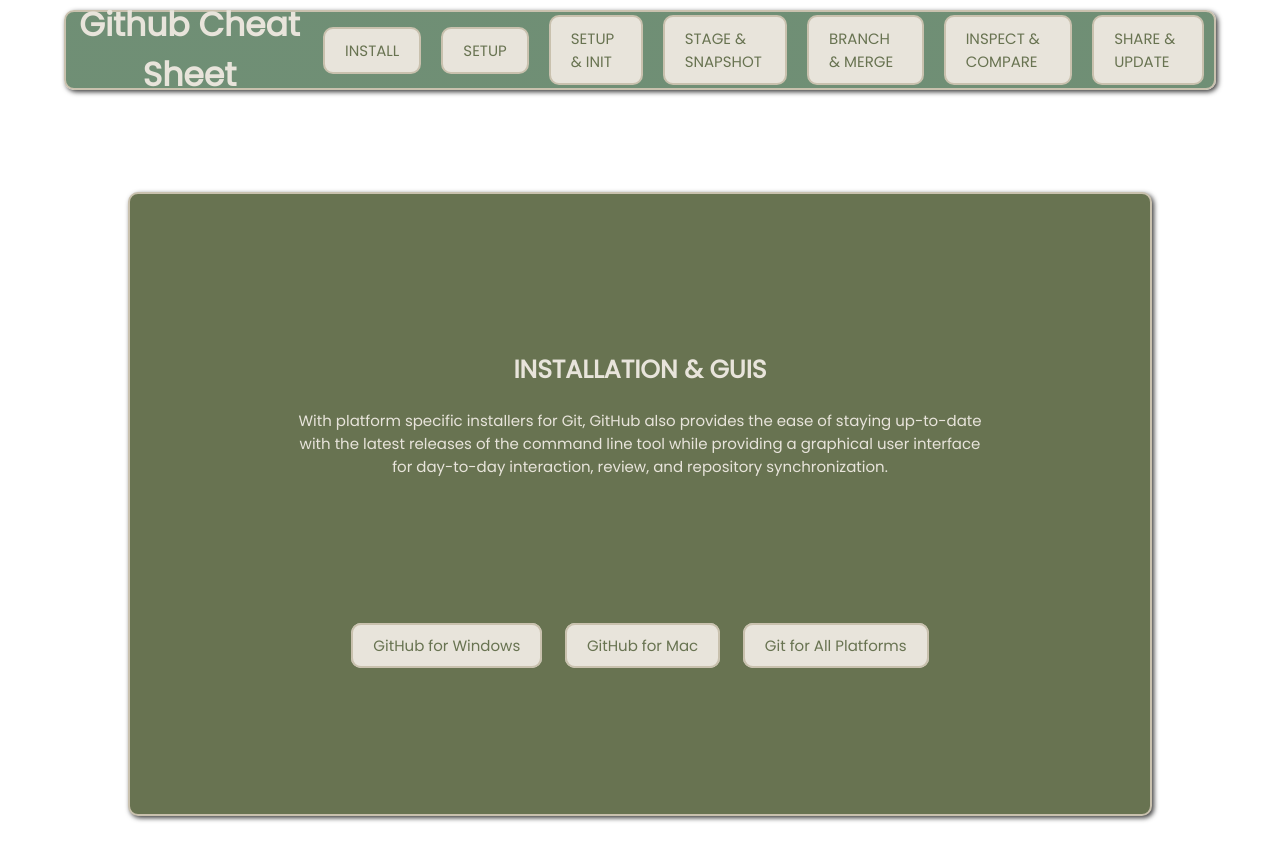
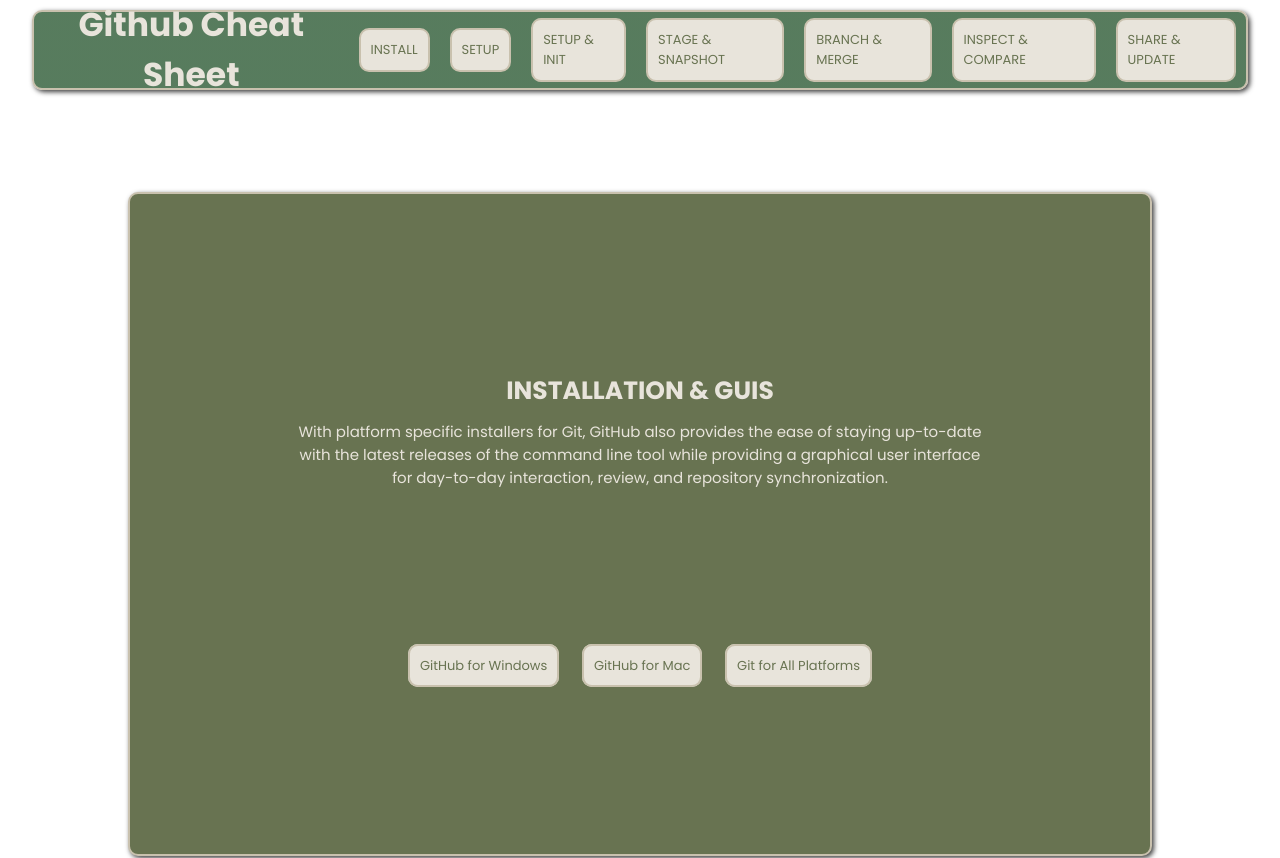
Before and after one commit to NiklasRulec/github-cheat-sheet, a plain HTML site: page index.html in a window 1280 px wide. Shown: the top 858 px of the page. Drawn offline with Linux system fonts and the light colour scheme.

Commit message:
github-cheat-sheet

```diff
--- a/assets/css/style.css
+++ b/assets/css/style.css
@@ -37,12 +37,20 @@ html {
   src: url(../font/Poppins-Bold.ttf);
 }
 
+@font-face {
+    font-family: 'Console';
+    src: url(../font/RobotoSlab-Light.ttf);
+}
+
+
 h1 {
   font-size: 3.3rem;
+  font-family: 'Bold';
 }
 
 h2 {
   font-size: 2.5rem;
+  font-family: 'Bold';
 }
 
 h3 {
@@ -64,12 +72,12 @@ p {
 /* ? +++++ BUTTON +++++ */
 
 a{
-  font-size: 1.5rem;
+  font-size: 1.3rem;
   text-decoration: none;
   background-color: var(--light);
   color: var(--main);
   margin: 1rem;
-  padding: 1rem 2rem;
+  padding: 1rem;
   border: 2px solid var(--dark);
   border-radius: 10px;
   transition: 0.2s ease-in-out;
@@ -89,14 +97,14 @@ header{
   position: sticky;
   top: 1rem;
   height: 10vh;
-  width: 90vw;
+  width: 95vw;
   margin: 1vh auto;
   border-radius: 10px;
   border: 2px solid var(--dark);
   background: linear-gradient(
     135deg,
-    rgba(16, 68, 25, 0.6),
-    rgba(16, 68, 25, 0.6)
+    rgba(16, 68, 25, 0.7),
+    rgba(16, 68, 25, 0.7)
   );
   backdrop-filter: blur(10px);
   -webkit-backdrop-filter: blur(10px);
@@ -120,7 +128,7 @@ header .links {
 
 .wrapper{
     width: 100vw;
-    height: 90vh;
+    height: 95vh;
     padding-top: 12vh;
     margin-bottom: 5rem;
 }
@@ -142,7 +150,7 @@ header .links {
 }
 
 .card h2,p {
-  margin: 0 auto 2rem auto;
+  margin: 0 auto 1rem auto;
   text-align: center;
   color: var(--light);
   max-width: 70%;
@@ -163,6 +171,11 @@ header .links {
   width: 80%;
 }
 
+.code h3:nth-child(1){
+    font-family: 'Console';
+    margin-bottom: 1rem;
+}
+
 .code h3:nth-child(2){
     color: red;
     font-size: 1.5rem;
```
Also changed, not shown: assets/font/RobotoSlab-Light.ttf (added), assets/font/RobotoSlab-Regular.ttf (added), 2 other files.
